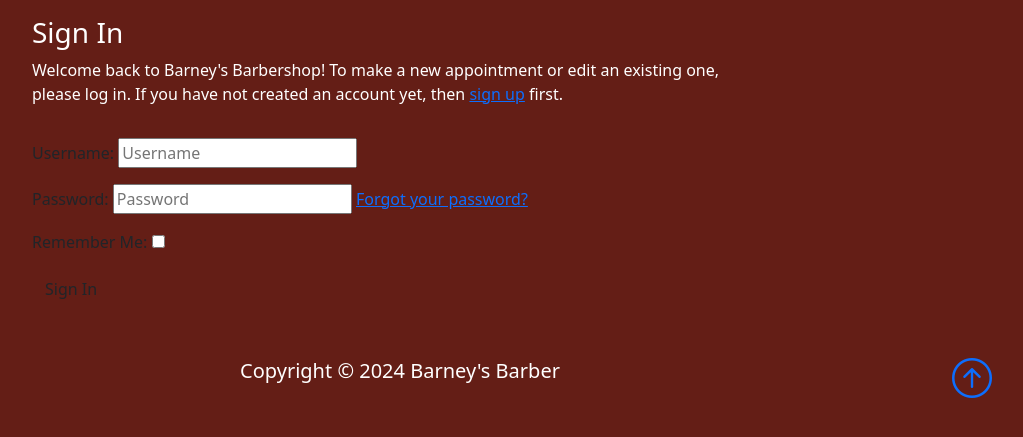
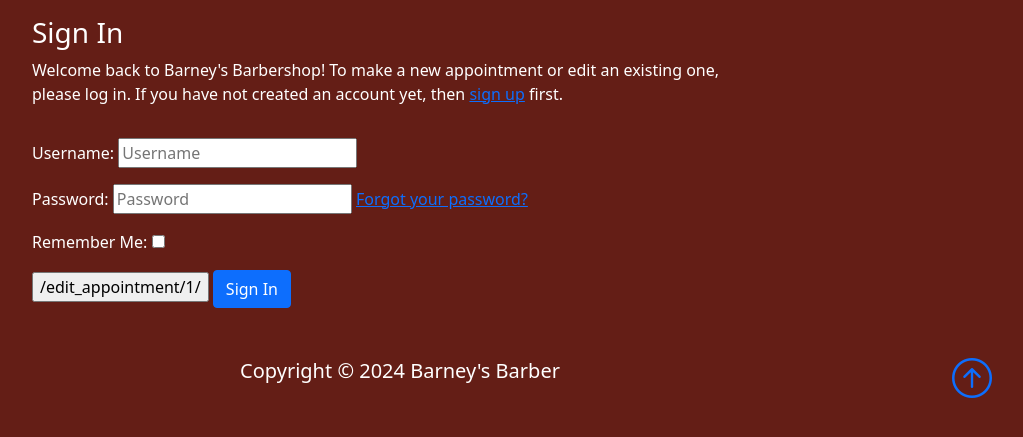
Before and after one commit to JasonHorgan/barbershop-pp4, a Django app: a page that uses templates/account/login.html in a window 1280 px wide. Shown: the part 56-493 px from the top of the page, without its empty margins (240-1263 px from the left). Run offline with Django 4.2, Linux system fonts and the light colour scheme; some libraries are stand-ins or nearby versions.

Commit message:
Add styling to login, logout and signup pages to change button types and text color

```diff
--- a/barbershop/settings.py
+++ b/barbershop/settings.py
@@ -28,7 +28,7 @@ TEMPLATES_DIR = os.path.join(BASE_DIR, 'templates')
 SECRET_KEY = os.environ.get("SECRET_KEY")
 
 # SECURITY WARNING: don't run with debug turned on in production!
-DEBUG = False
+DEBUG = True
 
 ALLOWED_HOSTS = ['8000-jasonhorgan-barbershopp-jvl7trii23f.ws.codeinstitute-ide.net','.herokuapp.com']
 
--- a/templates/account/login.html
+++ b/templates/account/login.html
@@ -11,7 +11,7 @@
 
 {% block content %}
 
-<div class="container">
+<div class="container p5 text-white">
     <div class="row">
         <div class="text-white col-md-8 mt-3 offset-md-2">
             <h3>{% trans "Sign In" %}</h3>
@@ -28,9 +28,9 @@
                 {% csrf_token %}
                 {{ form.as_p }}
                 {% if redirect_field_value %}
-                <input type="hidden" name="{{ redirect_field_name }}" value="{{ redirect_field_value }}" />
+                <input type="button" name="{{ redirect_field_name }}" value="{{ redirect_field_value }}" />
                 {% endif %}
-                <button class="btn btn-signup right" type="submit">{% trans "Sign In" %}</button>
+                <button class="btn btn-primary" type="submit">{% trans "Sign In" %}</button>
             </form>
         </div>
     </div>
--- a/templates/account/logout.html
+++ b/templates/account/logout.html
@@ -21,7 +21,7 @@
                 {% if redirect_field_value %}
                 <input type="hidden" name="{{ redirect_field_name }}" value="{{ redirect_field_value }}" />
                 {% endif %}
-                <button class="btn btn-signup right" type="submit">{% trans 'Sign Out' %}</button>
+                <button class="btn btn-primary" type="submit">{% trans 'Sign Out' %}</button>
             </form>
         </div>
     </div>
--- a/templates/account/signup.html
+++ b/templates/account/signup.html
@@ -5,6 +5,7 @@
 {% block head_title %}{% trans "Signup" %}{% endblock head_title %}
 
 {% block content %}
+<div class="container p-5 text-white">
 <h1>{% trans "Sign Up" %}</h1>
 
 <p class="text-white">{% blocktrans %}Already have an account? Then please <a href="{{ login_url }}">sign in</a>.{% endblocktrans %}</p>
@@ -17,5 +18,5 @@
   {% endif %}
   <button type="submit">{% trans "Sign Up" %} &raquo;</button>
 </form>
-
+</div>
 {% endblock content %}
```
